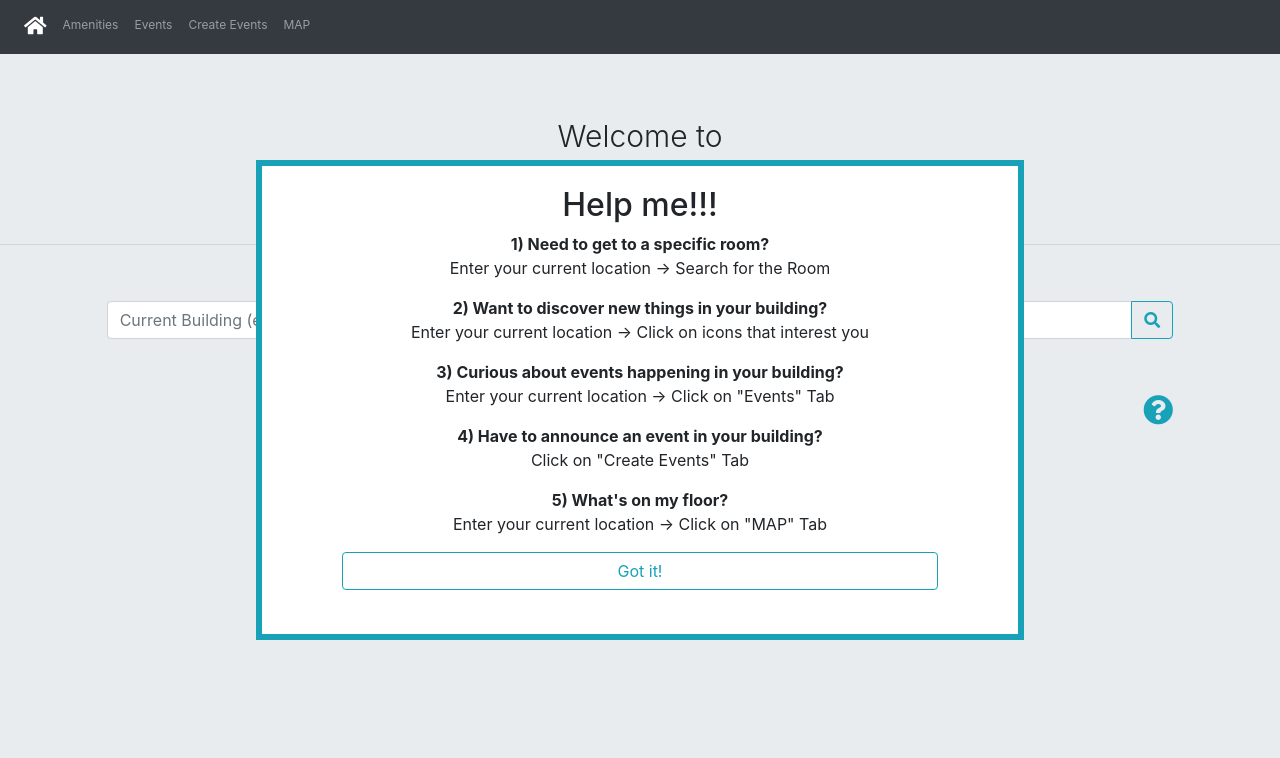
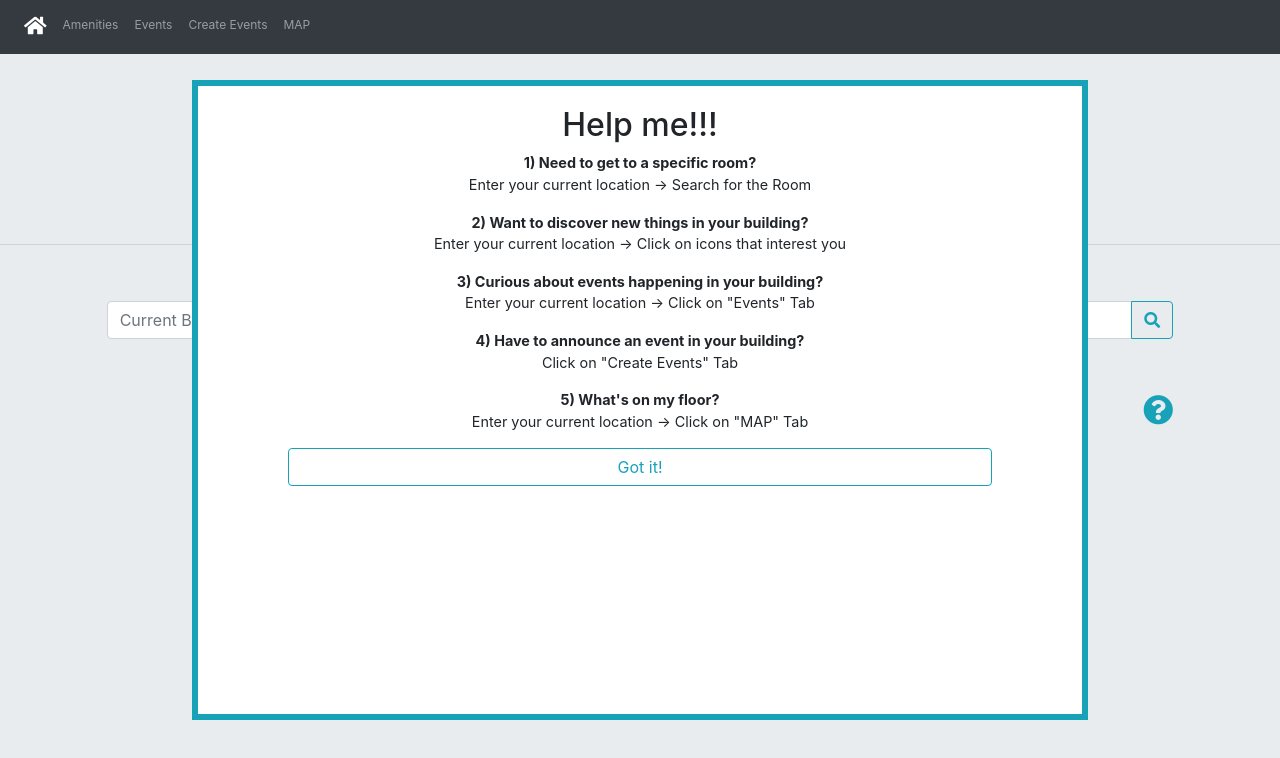
Before and after one commit to Azamat7/KAIST-CS374-Project, a plain HTML site: page index.html in a window 1280 px wide. Both pictures are taken after a click on the link 1150 px from the left and 411 px from the top of the page. Drawn offline with nearby package versions, Linux system fonts and the light colour scheme.

Commit message:
ASS TITTIES ASS AND TITTIES

```diff
--- a/main.css
+++ b/main.css
@@ -25,8 +25,8 @@
 
   border: 6px solid #17a2b8;
   padding: 20px;
-  width: 60%;
-  height: 60%;
+  width: 70%;
+  height: 80%;
   text-align: center;
   background: #fff;
   position: fixed;
@@ -36,5 +36,5 @@
   -webkit-transform: translate(-50%,-50%);
   z-index: 10;
   /*margin-top: 1em;*/
-  font-size:2vh;
+  font-size:1.8vh;
 }
```
